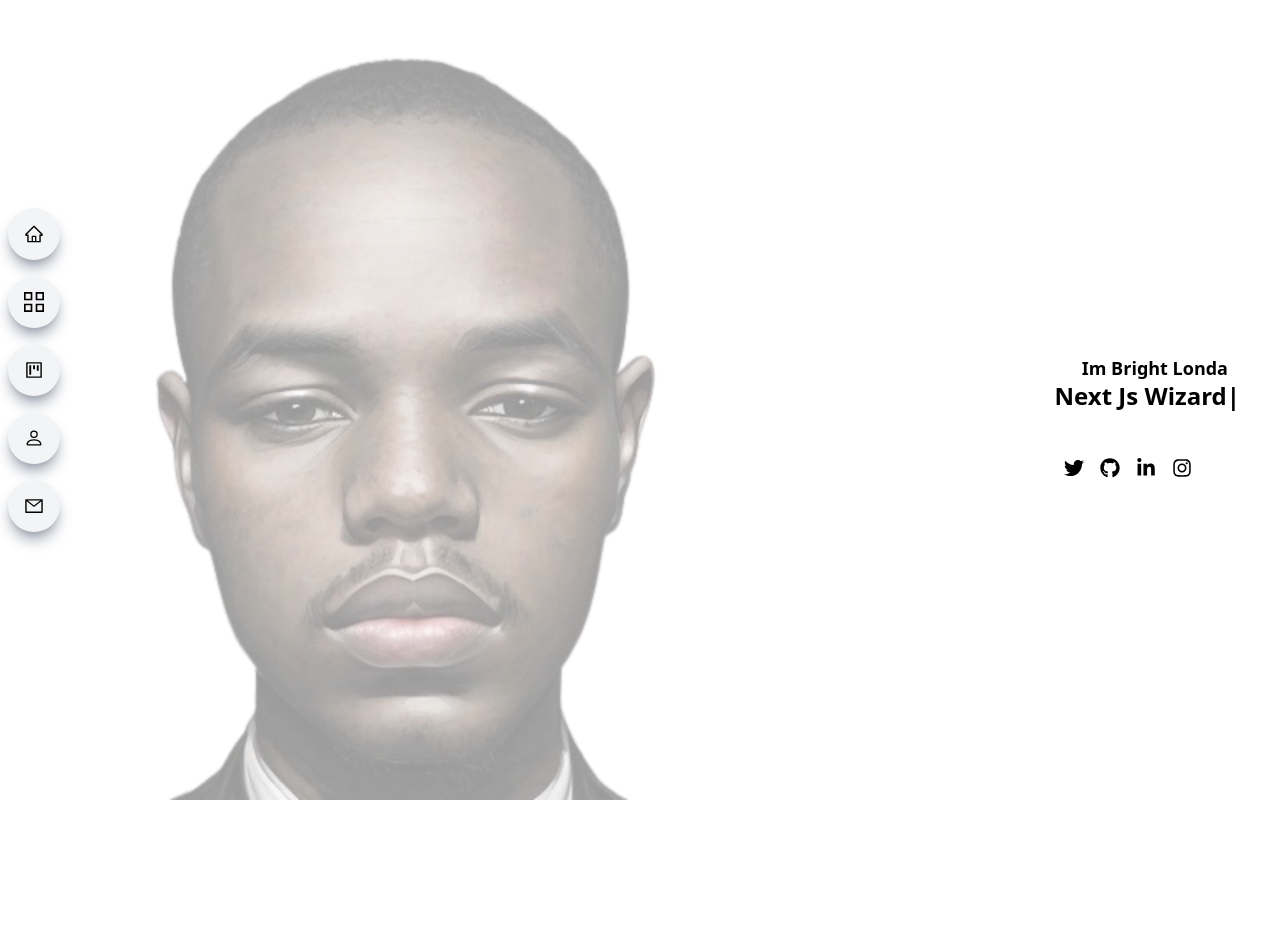
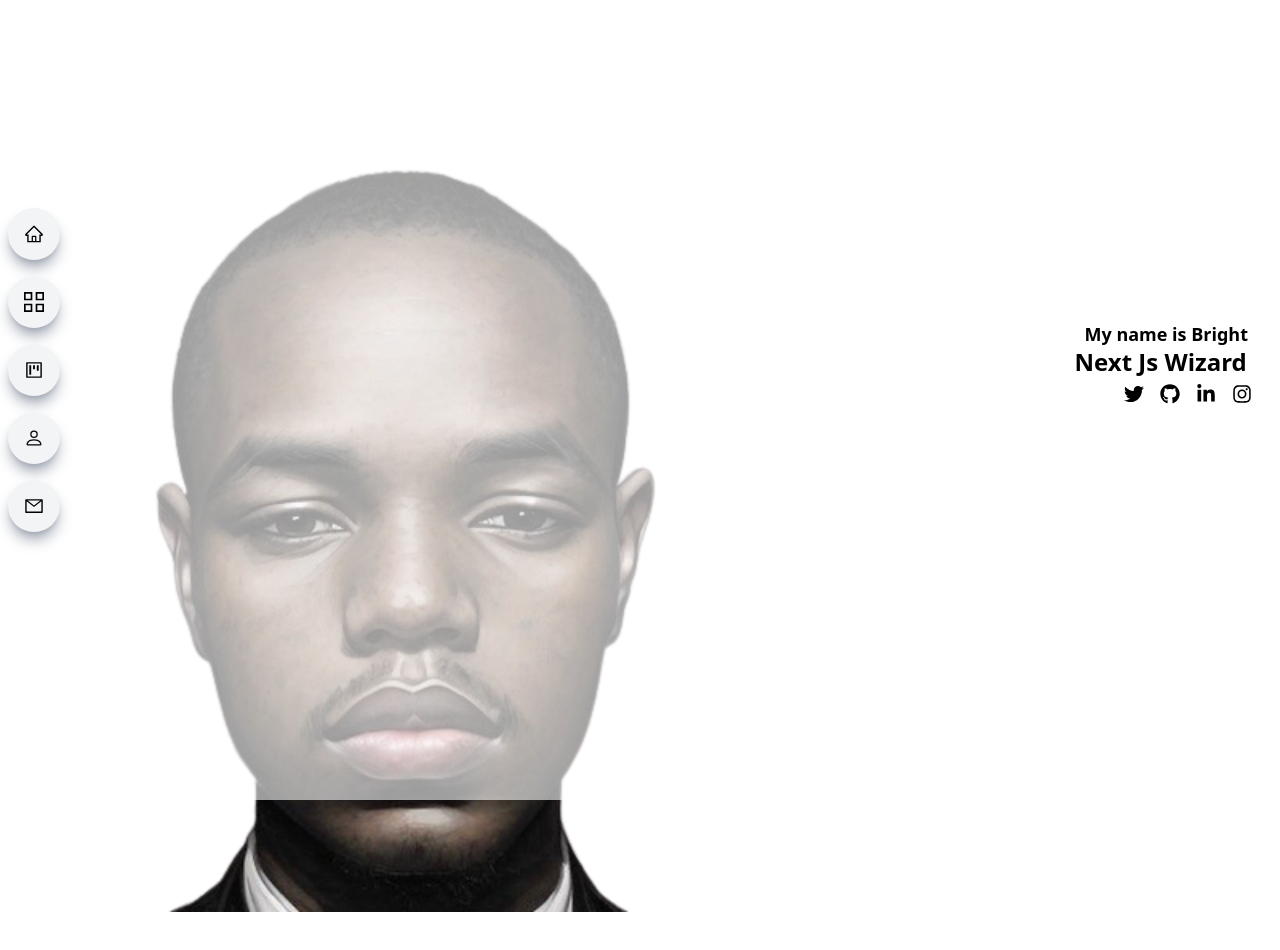
Before and after one commit to cozyCodr/deploy_portfolio, a React (Vite) app: page / in a window 1280 px wide. Shown: the top 950 px of the page. Before the commit the page ends 840 px from the top, so only its background shows below. Built offline with nearby package versions, Linux system fonts and the light colour scheme.

Commit message:
align content on mobile

```diff
--- a/src/components/Main.jsx
+++ b/src/components/Main.jsx
@@ -5,13 +5,13 @@ import {FaTwitter, FaGithub, FaInstagram, FaLinkedinIn} from "react-icons/fa"
 const Main = () => {
   return (
     <div id="main"className=''>
-        <div className="md:h-screen md:mx-auto flex justify-start sm:absolute relative md:left-0 -left-[200px]">
-            <img className="md:h-screen" md:mx-auto src="/bg.png" />
+        <div className="md:h-screen md:mx-auto mt-[7rem] flex justify-center sm:absolute relative md:left-0 -left-[200px]">
+            <img className="md:h-screen justify-center" md:mx-auto src="/bg.png" />
         </div>
 
         <div className="w-full h-screen absolute top-0 left-0 bg-white/60">
-            <div className='flex flex-col justify-center items-end h-screen m-10'>
-                <h1 className="text-lg font-black mr-3">Im Bright Londa</h1>
+            <div className='flex flex-col justify-start items-end h-screen mt-[20rem] mx-5'>
+                <h1 className="text-lg font-black mr-3">My name is Bright</h1>
                 <h2 className='text-lg font-black'>
                     <TypeAnimation
                         sequence={[
@@ -28,7 +28,7 @@ const Main = () => {
                         style={{ fontSize: '1.5rem' }}
                     />
                 </h2>
-                <div className="flex m-10 h-[30%] md:h-auto items-end">
+                <div className="flex h-[10%] md:h-auto items-end">
                     <a href="https://twitter.com/babaspace_" target="_blank">
                         <FaTwitter size={20} className='m-2 cursor-pointer' />
                     </a>
```
